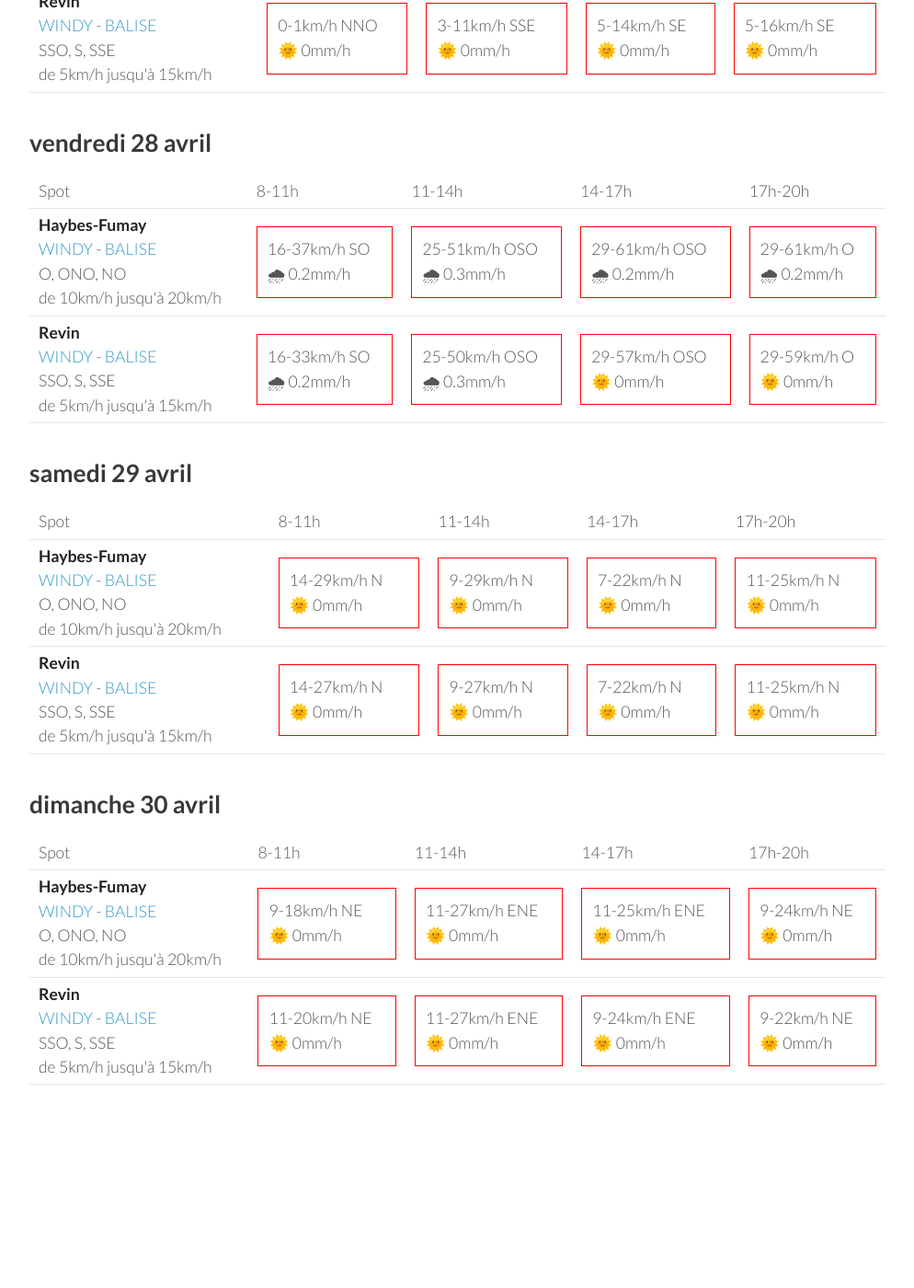
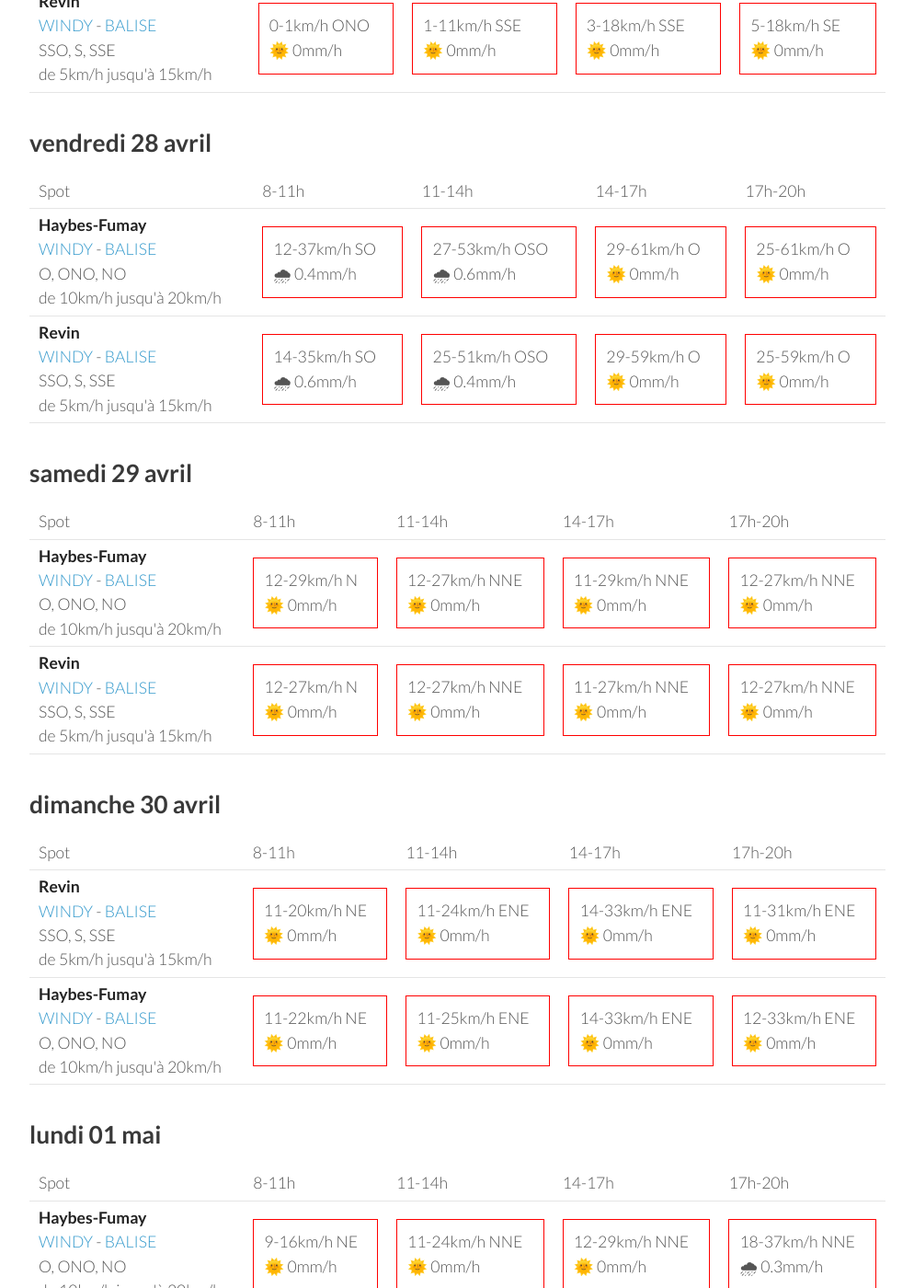
Before and after one commit to parapente-dans-le-nord/parapente-dans-le-nord.github.io, a Jekyll site: the page built from ardennes.markdown, in a window 1280 px wide and 1400 px high, scrolled down 859 px. Shown: the whole window at 92% size, without its empty margins (26-1020 px from the left). Built offline with Jekyll 4.4.1, drawn with Linux system fonts in a browser that asks for light colours; before the commit the page ends 2166 px from its top, so only the background shows below that; some of the changed text lies outside the part shown.

Commit message:
update index.markdown

```diff
--- a/ardennes.markdown
+++ b/ardennes.markdown
@@ -22,23 +22,21 @@ page mise à jour le mercredi 26 avril 06:10
       <td>17h-20h</td>
     </tr>
 <tr>
-        <td><strong>Revin</strong><br><a href="https://windy.com/49.948/4.625?49.543,4.625,8">WINDY</a> - <span class=""><a href="http://www.balisemeteo.com/balise.php?idBalise=5019">BALISE</a> </span><br> <span class="vent-favorable">SSO, S, SSE</span><br><span class="force-vent">de 5km/h jusqu'à 15km/h</span> </td>
+        <td><strong>Haybes-Fumay</strong><br><a href="https://windy.com/49.998/4.715?49.913,4.738,10">WINDY</a> - <span class=""><a href="http://www.balisemeteo.com/balise.php?idBalise=104">BALISE</a> </span><br> <span class="vent-favorable">O, ONO, NO</span><br><span class="force-vent">de 10km/h jusqu'à 20km/h</span> </td>
 
-            <td><div class="not-flyable"><p>3-9km/h NNE</p><p>🌞 0mm/h</p></div></td>
-            <td><div class="not-flyable"><p>3-14km/h ENE</p><p>🌞 0mm/h</p></div></td>
-            <td><div class="not-flyable"><p>5-20km/h SSE</p><p>🌞 0mm/h</p></div></td>
-            <td><div class="not-flyable"><p>5-18km/h SSO</p><p>🌞 0mm/h</p></div></td>
-
+            <td><div class="not-flyable"><p>0-0km/h NA</p><p>🌧️ 0mm/h</p></div></td>
+            <td><div class="not-flyable"><p>1-14km/h SSE</p><p>🌞 0mm/h</p></div></td>
+            <td><div class="not-flyable"><p>1-14km/h SSO</p><p>🌞 0mm/h</p></div></td>
+            <td><div class="not-flyable"><p>1-12km/h O</p><p>🌞 0mm/h</p></div></td>
 
     </tr>
 <tr>
-        <td><strong>Haybes-Fumay</strong><br><a href="https://windy.com/49.998/4.715?49.913,4.738,10">WINDY</a> - <span class=""><a href="http://www.balisemeteo.com/balise.php?idBalise=104">BALISE</a> </span><br> <span class="vent-favorable">O, ONO, NO</span><br><span class="force-vent">de 10km/h jusqu'à 20km/h</span> </td>
+        <td><strong>Revin</strong><br><a href="https://windy.com/49.948/4.625?49.543,4.625,8">WINDY</a> - <span class=""><a href="http://www.balisemeteo.com/balise.php?idBalise=5019">BALISE</a> </span><br> <span class="vent-favorable">SSO, S, SSE</span><br><span class="force-vent">de 5km/h jusqu'à 15km/h</span> </td>
 
-            <td><div class="not-flyable"><p>1-3km/h NE</p><p>🌞 0mm/h</p></div></td>
-            <td><div class="not-flyable"><p>5-16km/h NE</p><p>🌞 0mm/h</p></div></td>
-            <td><div class="not-flyable"><p>1-16km/h NNE</p><p>🌞 0mm/h</p></div></td>
-            <td><div class="not-flyable"><p>0-11km/h NNO</p><p>🌞 0mm/h</p></div></td>
-
+            <td><div class="not-flyable"><p>0-0km/h NA</p><p>🌧️ 0mm/h</p></div></td>
+            <td><div class="not-flyable"><p>7-20km/h SE</p><p>🌞 0mm/h</p></div></td>
+            <td><div class="not-flyable"><p>5-18km/h S</p><p>🌞 0mm/h</p></div></td>
+            <td><div class="not-flyable"><p>5-16km/h O</p><p>🌞 0mm/h</p></div></td>
 
     </tr>
 
@@ -60,20 +58,20 @@ page mise à jour le mercredi 26 avril 06:10
 <tr>
         <td><strong>Haybes-Fumay</strong><br><a href="https://windy.com/49.998/4.715?49.913,4.738,10">WINDY</a> - <span class=""><a href="http://www.balisemeteo.com/balise.php?idBalise=104">BALISE</a> </span><br> <span class="vent-favorable">O, ONO, NO</span><br><span class="force-vent">de 10km/h jusqu'à 20km/h</span> </td>
 
-            <td><div class="not-flyable"><p>1-1km/h E</p><p>🌞 0mm/h</p></div></td>
-            <td><div class="not-flyable"><p>1-9km/h NNO</p><p>🌞 0mm/h</p></div></td>
-            <td><div class="not-flyable"><p>1-11km/h O</p><p>🌞 0mm/h</p></div></td>
-            <td><div class="not-flyable"><p>5-14km/h SSO</p><p>🌞 0mm/h</p></div></td>
+            <td><div class="not-flyable"><p>1-1km/h SO</p><p>🌞 0mm/h</p></div></td>
+            <td><div class="not-flyable"><p>3-11km/h NNO</p><p>🌞 0mm/h</p></div></td>
+            <td><div class="not-flyable"><p>3-12km/h ONO</p><p>🌞 0mm/h</p></div></td>
+            <td><div class="not-flyable"><p>5-16km/h SSO</p><p>🌞 0mm/h</p></div></td>
 
 
     </tr>
 <tr>
         <td><strong>Revin</strong><br><a href="https://windy.com/49.948/4.625?49.543,4.625,8">WINDY</a> - <span class=""><a href="http://www.balisemeteo.com/balise.php?idBalise=5019">BALISE</a> </span><br> <span class="vent-favorable">SSO, S, SSE</span><br><span class="force-vent">de 5km/h jusqu'à 15km/h</span> </td>
 
-            <td><div class="not-flyable"><p>0-1km/h NNO</p><p>🌞 0mm/h</p></div></td>
-            <td><div class="not-flyable"><p>3-11km/h SSE</p><p>🌞 0mm/h</p></div></td>
-            <td><div class="not-flyable"><p>5-14km/h SE</p><p>🌞 0mm/h</p></div></td>
-            <td><div class="not-flyable"><p>5-16km/h SE</p><p>🌞 0mm/h</p></div></td>
+            <td><div class="not-flyable"><p>0-1km/h ONO</p><p>🌞 0mm/h</p></div></td>
+            <td><div class="not-flyable"><p>1-11km/h SSE</p><p>🌞 0mm/h</p></div></td>
+            <td><div class="not-flyable"><p>3-18km/h SSE</p><p>🌞 0mm/h</p></div></td>
+            <td><div class="not-flyable"><p>5-18km/h SE</p><p>🌞 0mm/h</p></div></td>
 
 
     </tr>
@@ -96,20 +94,20 @@ page mise à jour le mercredi 26 avril 06:10
 <tr>
         <td><strong>Haybes-Fumay</strong><br><a href="https://windy.com/49.998/4.715?49.913,4.738,10">WINDY</a> - <span class=""><a href="http://www.balisemeteo.com/balise.php?idBalise=104">BALISE</a> </span><br> <span class="vent-favorable">O, ONO, NO</span><br><span class="force-vent">de 10km/h jusqu'à 20km/h</span> </td>
 
-            <td><div class="not-flyable"><p>16-37km/h SO</p><p>🌧 0.2mm/h</p></div></td>
-            <td><div class="not-flyable"><p>25-51km/h OSO</p><p>🌧 0.3mm/h</p></div></td>
-            <td><div class="not-flyable"><p>29-61km/h OSO</p><p>🌧 0.2mm/h</p></div></td>
-            <td><div class="not-flyable"><p>29-61km/h O</p><p>🌧 0.2mm/h</p></div></td>
+            <td><div class="not-flyable"><p>12-37km/h SO</p><p>🌧 0.4mm/h</p></div></td>
+            <td><div class="not-flyable"><p>27-53km/h OSO</p><p>🌧 0.6mm/h</p></div></td>
+            <td><div class="not-flyable"><p>29-61km/h O</p><p>🌞 0mm/h</p></div></td>
+            <td><div class="not-flyable"><p>25-61km/h O</p><p>🌞 0mm/h</p></div></td>
 
 
     </tr>
 <tr>
         <td><strong>Revin</strong><br><a href="https://windy.com/49.948/4.625?49.543,4.625,8">WINDY</a> - <span class=""><a href="http://www.balisemeteo.com/balise.php?idBalise=5019">BALISE</a> </span><br> <span class="vent-favorable">SSO, S, SSE</span><br><span class="force-vent">de 5km/h jusqu'à 15km/h</span> </td>
 
-            <td><div class="not-flyable"><p>16-33km/h SO</p><p>🌧 0.2mm/h</p></div></td>
-            <td><div class="not-flyable"><p>25-50km/h OSO</p><p>🌧 0.3mm/h</p></div></td>
-            <td><div class="not-flyable"><p>29-57km/h OSO</p><p>🌞 0mm/h</p></div></td>
+            <td><div class="not-flyable"><p>14-35km/h SO</p><p>🌧 0.6mm/h</p></div></td>
+            <td><div class="not-flyable"><p>25-51km/h OSO</p><p>🌧 0.4mm/h</p></div></td>
             <td><div class="not-flyable"><p>29-59km/h O</p><p>🌞 0mm/h</p></div></td>
+            <td><div class="not-flyable"><p>25-59km/h O</p><p>🌞 0mm/h</p></div></td>
 
 
     </tr>
@@ -132,20 +130,20 @@ page mise à jour le mercredi 26 avril 06:10
 <tr>
         <td><strong>Haybes-Fumay</strong><br><a href="https://windy.com/49.998/4.715?49.913,4.738,10">WINDY</a> - <span class=""><a href="http://www.balisemeteo.com/balise.php?idBalise=104">BALISE</a> </span><br> <span class="vent-favorable">O, ONO, NO</span><br><span class="force-vent">de 10km/h jusqu'à 20km/h</span> </td>
 
-            <td><div class="not-flyable"><p>14-29km/h N</p><p>🌞 0mm/h</p></div></td>
-            <td><div class="not-flyable"><p>9-29km/h N</p><p>🌞 0mm/h</p></div></td>
-            <td><div class="not-flyable"><p>7-22km/h N</p><p>🌞 0mm/h</p></div></td>
-            <td><div class="not-flyable"><p>11-25km/h N</p><p>🌞 0mm/h</p></div></td>
+            <td><div class="not-flyable"><p>12-29km/h N</p><p>🌞 0mm/h</p></div></td>
+            <td><div class="not-flyable"><p>12-27km/h NNE</p><p>🌞 0mm/h</p></div></td>
+            <td><div class="not-flyable"><p>11-29km/h NNE</p><p>🌞 0mm/h</p></div></td>
+            <td><div class="not-flyable"><p>12-27km/h NNE</p><p>🌞 0mm/h</p></div></td>
 
 
     </tr>
 <tr>
         <td><strong>Revin</strong><br><a href="https://windy.com/49.948/4.625?49.543,4.625,8">WINDY</a> - <span class=""><a href="http://www.balisemeteo.com/balise.php?idBalise=5019">BALISE</a> </span><br> <span class="vent-favorable">SSO, S, SSE</span><br><span class="force-vent">de 5km/h jusqu'à 15km/h</span> </td>
 
-            <td><div class="not-flyable"><p>14-27km/h N</p><p>🌞 0mm/h</p></div></td>
-            <td><div class="not-flyable"><p>9-27km/h N</p><p>🌞 0mm/h</p></div></td>
-            <td><div class="not-flyable"><p>7-22km/h N</p><p>🌞 0mm/h</p></div></td>
-            <td><div class="not-flyable"><p>11-25km/h N</p><p>🌞 0mm/h</p></div></td>
+            <td><div class="not-flyable"><p>12-27km/h N</p><p>🌞 0mm/h</p></div></td>
+            <td><div class="not-flyable"><p>12-27km/h NNE</p><p>🌞 0mm/h</p></div></td>
+            <td><div class="not-flyable"><p>11-27km/h NNE</p><p>🌞 0mm/h</p></div></td>
+            <td><div class="not-flyable"><p>12-27km/h NNE</p><p>🌞 0mm/h</p></div></td>
 
 
     </tr>
@@ -166,22 +164,22 @@ page mise à jour le mercredi 26 avril 06:10
       <td>17h-20h</td>
     </tr>
 <tr>
-        <td><strong>Haybes-Fumay</strong><br><a href="https://windy.com/49.998/4.715?49.913,4.738,10">WINDY</a> - <span class=""><a href="http://www.balisemeteo.com/balise.php?idBalise=104">BALISE</a> </span><br> <span class="vent-favorable">O, ONO, NO</span><br><span class="force-vent">de 10km/h jusqu'à 20km/h</span> </td>
+        <td><strong>Revin</strong><br><a href="https://windy.com/49.948/4.625?49.543,4.625,8">WINDY</a> - <span class=""><a href="http://www.balisemeteo.com/balise.php?idBalise=5019">BALISE</a> </span><br> <span class="vent-favorable">SSO, S, SSE</span><br><span class="force-vent">de 5km/h jusqu'à 15km/h</span> </td>
 
-            <td><div class="not-flyable"><p>9-18km/h NE</p><p>🌞 0mm/h</p></div></td>
-            <td><div class="not-flyable"><p>11-27km/h ENE</p><p>🌞 0mm/h</p></div></td>
-            <td><div class="not-flyable"><p>11-25km/h ENE</p><p>🌞 0mm/h</p></div></td>
-            <td><div class="not-flyable"><p>9-24km/h NE</p><p>🌞 0mm/h</p></div></td>
+            <td><div class="not-flyable"><p>11-20km/h NE</p><p>🌞 0mm/h</p></div></td>
+            <td><div class="not-flyable"><p>11-24km/h ENE</p><p>🌞 0mm/h</p></div></td>
+            <td><div class="not-flyable"><p>14-33km/h ENE</p><p>🌞 0mm/h</p></div></td>
+            <td><div class="not-flyable"><p>11-31km/h ENE</p><p>🌞 0mm/h</p></div></td>
 
 
     </tr>
 <tr>
-        <td><strong>Revin</strong><br><a href="https://windy.com/49.948/4.625?49.543,4.625,8">WINDY</a> - <span class=""><a href="http://www.balisemeteo.com/balise.php?idBalise=5019">BALISE</a> </span><br> <span class="vent-favorable">SSO, S, SSE</span><br><span class="force-vent">de 5km/h jusqu'à 15km/h</span> </td>
+        <td><strong>Haybes-Fumay</strong><br><a href="https://windy.com/49.998/4.715?49.913,4.738,10">WINDY</a> - <span class=""><a href="http://www.balisemeteo.com/balise.php?idBalise=104">BALISE</a> </span><br> <span class="vent-favorable">O, ONO, NO</span><br><span class="force-vent">de 10km/h jusqu'à 20km/h</span> </td>
 
-            <td><div class="not-flyable"><p>11-20km/h NE</p><p>🌞 0mm/h</p></div></td>
-            <td><div class="not-flyable"><p>11-27km/h ENE</p><p>🌞 0mm/h</p></div></td>
-            <td><div class="not-flyable"><p>9-24km/h ENE</p><p>🌞 0mm/h</p></div></td>
-            <td><div class="not-flyable"><p>9-22km/h NE</p><p>🌞 0mm/h</p></div></td>
+            <td><div class="not-flyable"><p>11-22km/h NE</p><p>🌞 0mm/h</p></div></td>
+            <td><div class="not-flyable"><p>11-25km/h ENE</p><p>🌞 0mm/h</p></div></td>
+            <td><div class="not-flyable"><p>14-33km/h ENE</p><p>🌞 0mm/h</p></div></td>
+            <td><div class="not-flyable"><p>12-33km/h ENE</p><p>🌞 0mm/h</p></div></td>
 
 
     </tr>
@@ -189,3 +187,39 @@ page mise à jour le mercredi 26 avril 06:10
 </tbody>
 </table>
 {:/}
+## lundi 01 mai
+
+{::nomarkdown}
+<table>
+  <tbody>
+    <tr>
+      <td>Spot</td>
+      <td>8-11h</td>
+      <td>11-14h</td>
+      <td>14-17h</td>
+      <td>17h-20h</td>
+    </tr>
+<tr>
+        <td><strong>Haybes-Fumay</strong><br><a href="https://windy.com/49.998/4.715?49.913,4.738,10">WINDY</a> - <span class=""><a href="http://www.balisemeteo.com/balise.php?idBalise=104">BALISE</a> </span><br> <span class="vent-favorable">O, ONO, NO</span><br><span class="force-vent">de 10km/h jusqu'à 20km/h</span> </td>
+
+            <td><div class="not-flyable"><p>9-16km/h NE</p><p>🌞 0mm/h</p></div></td>
+            <td><div class="not-flyable"><p>11-24km/h NNE</p><p>🌞 0mm/h</p></div></td>
+            <td><div class="not-flyable"><p>12-29km/h NNE</p><p>🌞 0mm/h</p></div></td>
+            <td><div class="not-flyable"><p>18-37km/h NNE</p><p>🌧 0.3mm/h</p></div></td>
+
+
+    </tr>
+<tr>
+        <td><strong>Revin</strong><br><a href="https://windy.com/49.948/4.625?49.543,4.625,8">WINDY</a> - <span class=""><a href="http://www.balisemeteo.com/balise.php?idBalise=5019">BALISE</a> </span><br> <span class="vent-favorable">SSO, S, SSE</span><br><span class="force-vent">de 5km/h jusqu'à 15km/h</span> </td>
+
+            <td><div class="not-flyable"><p>9-18km/h NE</p><p>🌞 0mm/h</p></div></td>
+            <td><div class="not-flyable"><p>11-24km/h NNE</p><p>🌞 0mm/h</p></div></td>
+            <td><div class="not-flyable"><p>12-29km/h NNE</p><p>🌞 0mm/h</p></div></td>
+            <td><div class="not-flyable"><p>18-35km/h NNE</p><p>🌧 0.2mm/h</p></div></td>
+
+
+    </tr>
+
+</tbody>
+</table>
+{:/}
```
Also changed, not shown: other parts of ardennes.markdown (+1 -1 lines).
